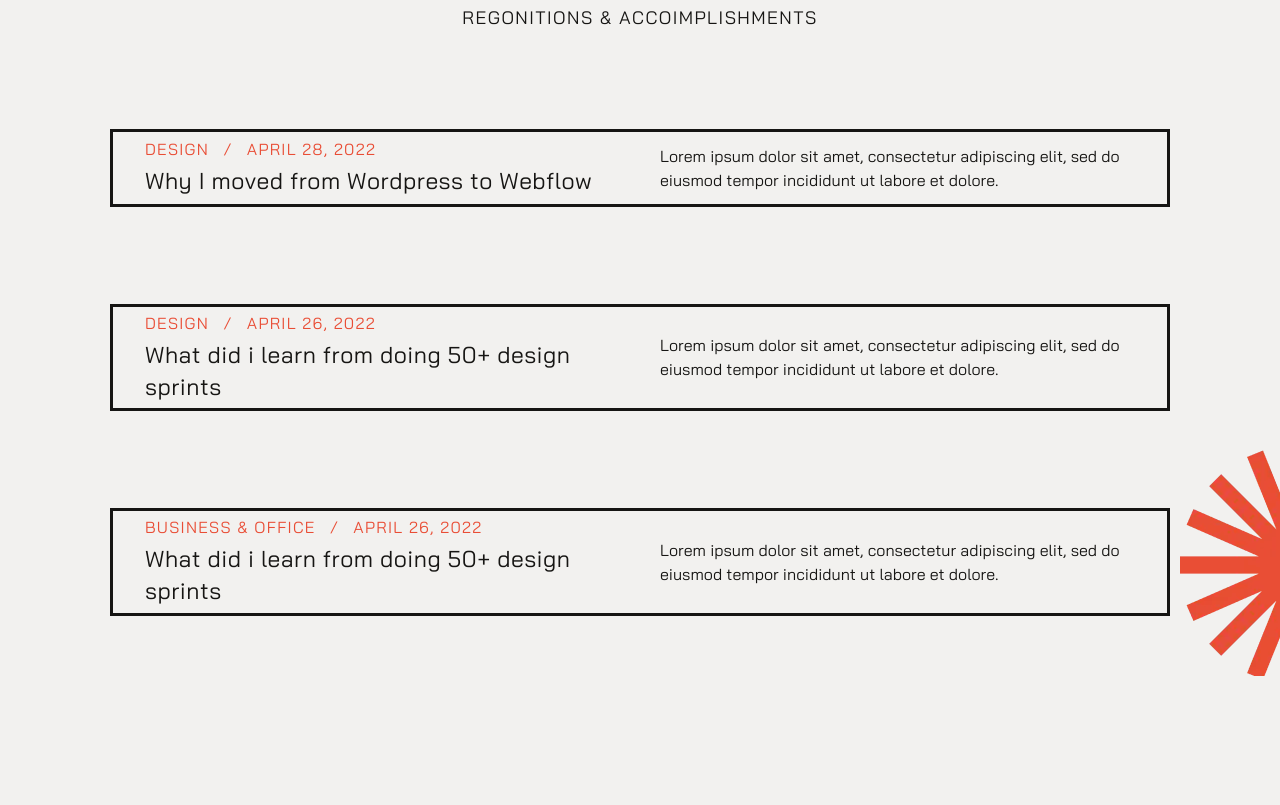
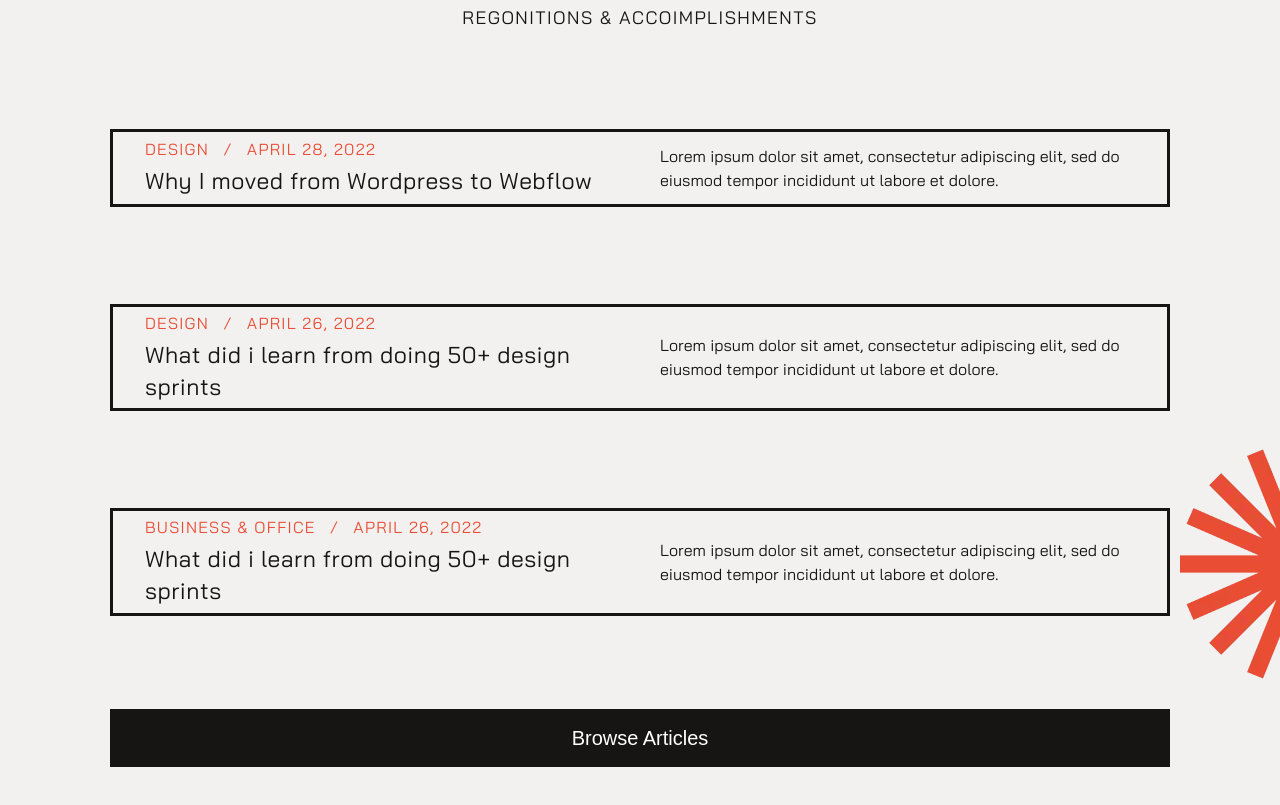
Before and after one commit to andrsweb/moxa, a website: page public/index.html in a window 1280 px wide. Shown: the part 6714-7519 px from the top of the page. Before the commit the page ends 7390 px from the top, so only its background shows below. Drawn offline with Linux system fonts and the light colour scheme.

Commit message:
some fix in article

```diff
--- a/public/index.html
+++ b/public/index.html
@@ -487,6 +487,9 @@
         <div class="articles-img">
             <picture><source srcset="img/articles/star.webp" type="image/webp"><img src="img/articles/star.png" width="240" height="240" alt=""></picture>
         </div>
+        <button class="articles-button">
+            Browse Articles
+        </button>
     </div>
 </section>
 </main>
--- a/src/scss/common/buttons.scss
+++ b/src/scss/common/buttons.scss
@@ -14,3 +14,22 @@
         border-color: $accent;
     }
 }
+
+.articles-button {
+    width: 100%;
+    padding: 13px 0;
+    border: none;
+    color: $white;
+    background: $black;
+    font-weight: $fw-regular;
+    font-size: $fs-m;
+    line-height: 1.6;
+    transition: $tr;
+    cursor: pointer;
+
+    &:hover {
+        color: $accent;
+        border-color: $accent;
+        opacity: 0.8;
+    }
+}
--- a/src/scss/sections/articles.scss
+++ b/src/scss/sections/articles.scss
@@ -13,10 +13,12 @@
 		display: flex;
 		flex-direction: column;
 		position: relative;
+		margin-bottom: 93px;
 
 
 		.articles-item {
 			display: flex;
+			flex-wrap: wrap;
 			border: 3px solid $black;
 			margin-bottom: 97px;
 			align-items: center;
@@ -75,7 +77,7 @@
 
 	.articles-img {
 		position: absolute;
-		bottom: -16px;
+		bottom: 136px;
 		right: -140px;
 		overflow: hidden;
 	}
```
Also changed, not shown: src/html/template-parts/sections/articles/articles.html (+3 -0 lines), public/css/main.min.css.
